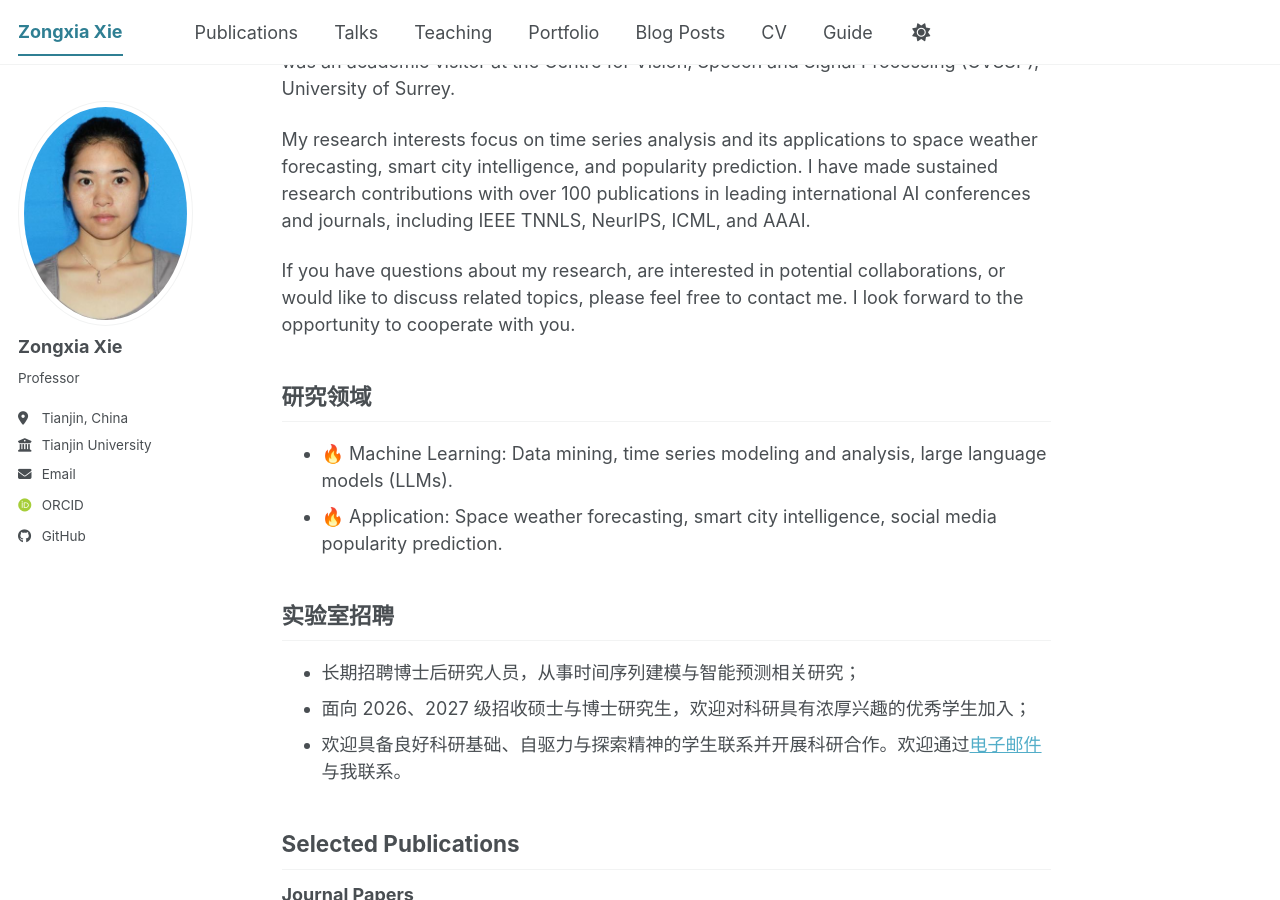
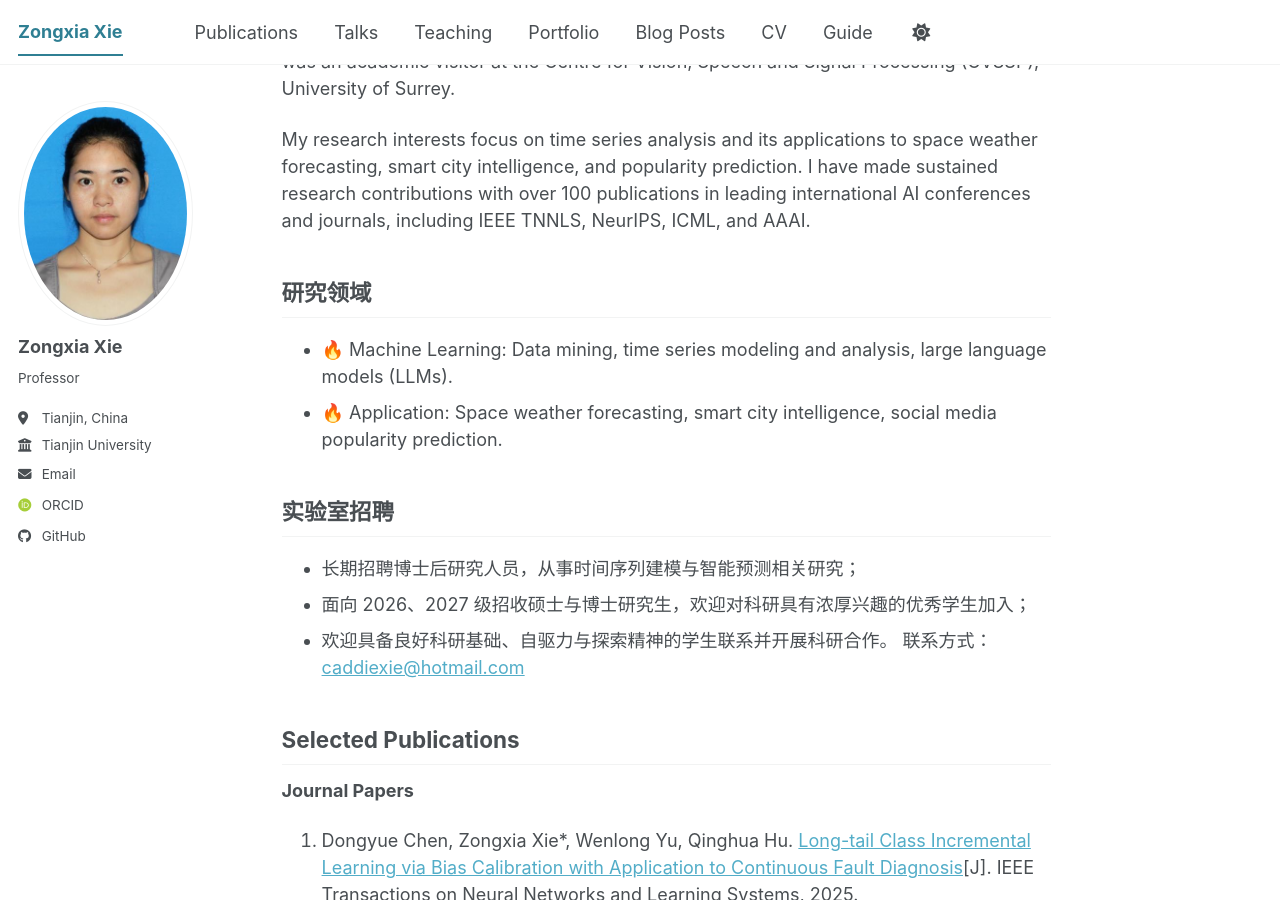
Before and after one commit to tjuts/xie-zongxia.github.io, a Jekyll site: the page built from _pages/about.md, in a window 1280 px wide and 900 px high, scrolled down 203 px. Built offline with Jekyll 4.4.1, drawn with Linux system fonts in a browser that asks for light colours; some web fonts are replaced; a script bundle is joined from its source files by our own code; library files that are not in the unit come from our copies; some of the changed text lies outside the part shown.

Commit message:
Update about.md

```diff
--- a/_pages/about.md
+++ b/_pages/about.md
@@ -11,8 +11,6 @@ I am a Professor at the School of Computer Software, Tianjin University. I recei
 
 My research interests focus on time series analysis and its applications to space weather forecasting, smart city intelligence, and popularity prediction. I have made sustained research contributions with over 100 publications in leading international AI conferences and journals, including IEEE TNNLS, NeurIPS, ICML, and AAAI.
 
-If you have questions about my research, are interested in potential collaborations, or would like to discuss related topics, please feel free to contact me. I look forward to the opportunity to cooperate with you.
-
 ## 研究领域
 * 🔥 Machine Learning: Data mining, time series modeling and analysis, large language models (LLMs).
 * 🔥 Application: Space weather forecasting, smart city intelligence, social media popularity prediction.
@@ -20,7 +18,8 @@ If you have questions about my research, are interested in potential collaborati
 ## 实验室招聘
 * 长期招聘博士后研究人员，从事时间序列建模与智能预测相关研究；
 * 面向 2026、2027 级招收硕士与博士研究生，欢迎对科研具有浓厚兴趣的优秀学生加入；
-* 欢迎具备良好科研基础、自驱力与探索精神的学生联系并开展科研合作。欢迎通过[电子邮件](caddiexie@hotmail.com)与我联系。
+* 欢迎具备良好科研基础、自驱力与探索精神的学生联系并开展科研合作。
+联系方式：[caddiexie@hotmail.com](mailto:caddiexie@hotmail.com)
 
 ## Selected Publications
 
@@ -47,7 +46,6 @@ If you have questions about my research, are interested in potential collaborati
 * Journal Reviewer
 
 IEEE Transactions on Neural Networks and Learning Systems
-
 IEEE Transactions on Circuits and Systems for Video Technology
 
 * Conference Reviewer
```
